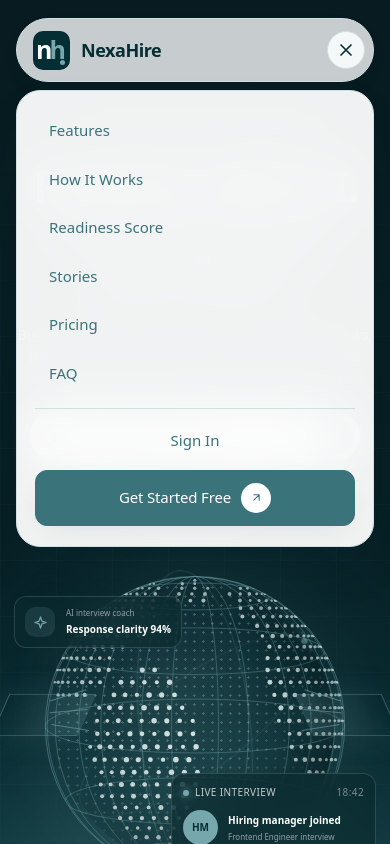
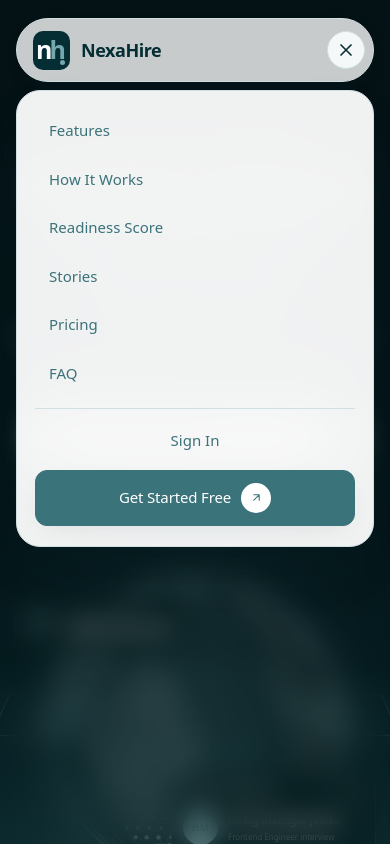
Before and after one commit to abdullah-2025/nexahire-ai-site, a Next.js app: page / in a window 390 px wide. Both pictures are taken after a click on the button 346 px from the left and 50 px from the top of the page. Shown: the top 844 px of the page. Built offline with nearby package versions, Linux system fonts and the light colour scheme; a web font is replaced by a local one.

Commit message:
feat: added backdrop blur and scroll lock to mobile navigation menu

```diff
--- a/src/components/Navigation.tsx
+++ b/src/components/Navigation.tsx
@@ -17,7 +17,36 @@
     return () => window.removeEventListener('scroll', onScroll)
   }, [])
 
+  // Complete Page Scroll Lock while mobile/tablet menu is open
+  useEffect(() => {
+    if (menuOpen) {
+      document.documentElement.style.overflow = 'hidden'
+      document.body.style.overflow = 'hidden'
+    } else {
+      document.documentElement.style.overflow = 'unset'
+      document.body.style.overflow = 'unset'
+    }
+
+    // Cleanup when component unmounts
+    return () => {
+      document.documentElement.style.overflow = 'unset'
+      document.body.style.overflow = 'unset'
+    }
+  }, [menuOpen])
+
   return (
+    <>
+      {/* Background Blur Overlay for Mobile/Tablet Navigation Drawer */}
+      {menuOpen && (
+        <div
+          className="fixed inset-0 z-40 bg-black/30 backdrop-blur-md touch-none select-none"
+          onClick={() => setMenuOpen(false)}
+          onTouchMove={(e) => e.preventDefault()}
+          onWheel={(e) => e.preventDefault()}
+          aria-hidden="true"
+        />
+      )}
+
       <nav className={`nav ${scrolled ? 'nav--scrolled' : ''}`}>
         <div className="nav__inner">
           <a href="#" className="nav__logo" aria-label="NexaHire home">
@@ -59,10 +88,11 @@
         </div>
 
         {/* Mobile menu dropdown */}
+        {menuOpen && (
           <div className="nav__mobile-wrapper">
             <div
               id="mobile-navigation"
-          className={`nav__mobile ${menuOpen ? 'nav__mobile--open' : ''}`}
+              className="nav__mobile nav__mobile--open"
             >
               <a href="#features" onClick={() => setMenuOpen(false)}>
                 Features
@@ -103,6 +133,8 @@
               </div>
             </div>
           </div>
+        )}
       </nav>
+    </>
   )
 }
--- a/src/styles/theme.css
+++ b/src/styles/theme.css
@@ -113,7 +113,7 @@
   transition: transform 0.3s cubic-bezier(0.16, 1, 0.3, 1);
 }
 
-.brand-logo__mark > span {
+.brand-logo__mark>span {
   color: var(--accent);
 }
 
@@ -306,8 +306,8 @@
   background: rgba(var(--surface-rgb), 0.94);
   backdrop-filter: blur(24px);
   -webkit-backdrop-filter: blur(24px);
-  border: 1px solid transparent;
-  box-shadow: 0 24px 60px -16px rgba(var(--shadow-rgb), 0.16);
+  border: none;
+  box-shadow: none;
   transition:
     max-height 0.4s cubic-bezier(0.16, 1, 0.3, 1),
     padding 0.3s,
@@ -317,7 +317,8 @@
 .nav__mobile--open {
   max-height: 480px;
   padding: 16px 18px 20px;
-  border-color: var(--border);
+  border: 1px solid var(--border);
+  box-shadow: 0 24px 60px -16px rgba(var(--shadow-rgb), 0.16);
 }
 
 .nav__mobile a {
@@ -376,11 +377,9 @@
   position: absolute;
   inset: 0;
   z-index: 1;
-  background: linear-gradient(
-    180deg,
-    rgba(var(--bg-rgb), 0.5) 0%,
-    transparent 40%
-  );
+  background: linear-gradient(180deg,
+      rgba(var(--bg-rgb), 0.5) 0%,
+      transparent 40%);
   pointer-events: none;
 }
 
@@ -388,12 +387,10 @@
   position: absolute;
   inset: 0;
   z-index: 1;
-  background: linear-gradient(
-    0deg,
-    rgba(var(--bg-rgb), 0.85) 0%,
-    rgba(var(--bg-rgb), 0.15) 30%,
-    transparent 60%
-  );
+  background: linear-gradient(0deg,
+      rgba(var(--bg-rgb), 0.85) 0%,
+      rgba(var(--bg-rgb), 0.15) 30%,
+      transparent 60%);
   pointer-events: none;
 }
 
@@ -633,7 +630,7 @@
   border-bottom: 1px solid var(--border);
 }
 
-.hero-preview__bar > span {
+.hero-preview__bar>span {
   width: 7px;
   height: 7px;
   border-radius: 50%;
@@ -731,8 +728,8 @@
   margin-bottom: 20px;
 }
 
-.hero-preview__heading > div:first-child,
-.hero-preview__card-title > div {
+.hero-preview__heading>div:first-child,
+.hero-preview__card-title>div {
   display: flex;
   flex-direction: column;
 }
@@ -765,14 +762,14 @@
   margin-bottom: 10px;
 }
 
-.hero-preview__metrics > div,
+.hero-preview__metrics>div,
 .hero-preview__readiness,
 .hero-preview__next {
   border: 1px solid var(--border);
   background: var(--card);
 }
 
-.hero-preview__metrics > div {
+.hero-preview__metrics>div {
   display: flex;
   flex-direction: column;
   min-width: 0;
@@ -795,7 +792,7 @@
   letter-spacing: -0.04em;
 }
 
-.hero-preview__metrics > div:first-child strong {
+.hero-preview__metrics>div:first-child strong {
   color: var(--primary);
 }
 
@@ -828,7 +825,7 @@
   margin-top: 3px;
 }
 
-.hero-preview__card-title > svg {
+.hero-preview__card-title>svg {
   width: 15px;
   height: 15px;
   color: var(--primary);
@@ -921,7 +918,7 @@
   border-top: 1px solid var(--border);
 }
 
-.hero-preview__next li > span {
+.hero-preview__next li>span {
   width: 25px;
   height: 25px;
   flex: 0 0 25px;
@@ -1015,7 +1012,7 @@
     gap: 6px;
   }
 
-  .hero-preview__metrics > div {
+  .hero-preview__metrics>div {
     padding: 10px 8px;
   }
 
@@ -1094,10 +1091,12 @@
 }
 
 @keyframes cardFloat {
+
   0%,
   100% {
     transform: translateY(0);
   }
+
   50% {
     transform: translateY(-8px);
   }
@@ -1106,12 +1105,15 @@
 .hero__floaters--visible .floater--left-1 {
   --ad: 0.8s;
 }
+
 .hero__floaters--visible .floater--right-1 {
   --ad: 1.1s;
 }
+
 .hero__floaters--visible .floater--left-2 {
   --ad: 1.4s;
 }
+
 .hero__floaters--visible .floater--right-2 {
   --ad: 1.7s;
 }
@@ -1158,14 +1160,17 @@
   background: rgba(var(--accent-rgb), 0.15);
   color: var(--primary);
 }
+
 .fc__icon--emerald {
   background: rgba(var(--accent-rgb), 0.15);
   color: var(--primary);
 }
+
 .fc__icon--sky {
   background: rgba(var(--accent-rgb), 0.15);
   color: var(--accent);
 }
+
 .fc__icon--amber {
   background: rgba(var(--accent-rgb), 0.15);
   color: var(--accent);
@@ -1195,9 +1200,11 @@
 .fc__value--green {
   color: var(--primary);
 }
+
 .fc__value--sky {
   color: var(--accent);
 }
+
 .fc__value--amber {
   color: var(--accent);
 }
```
Lines whose indentation alone changed are shown as unchanged.
